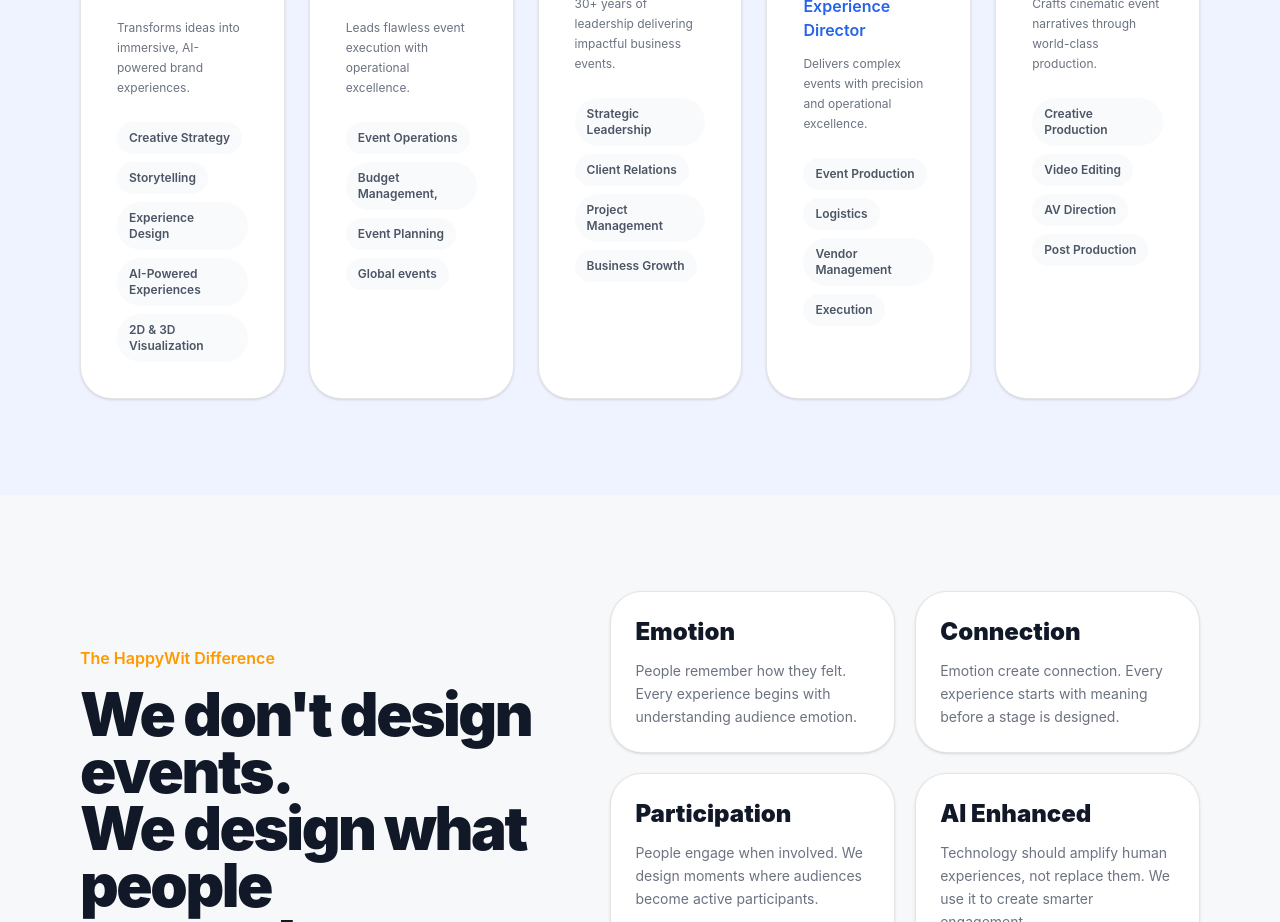
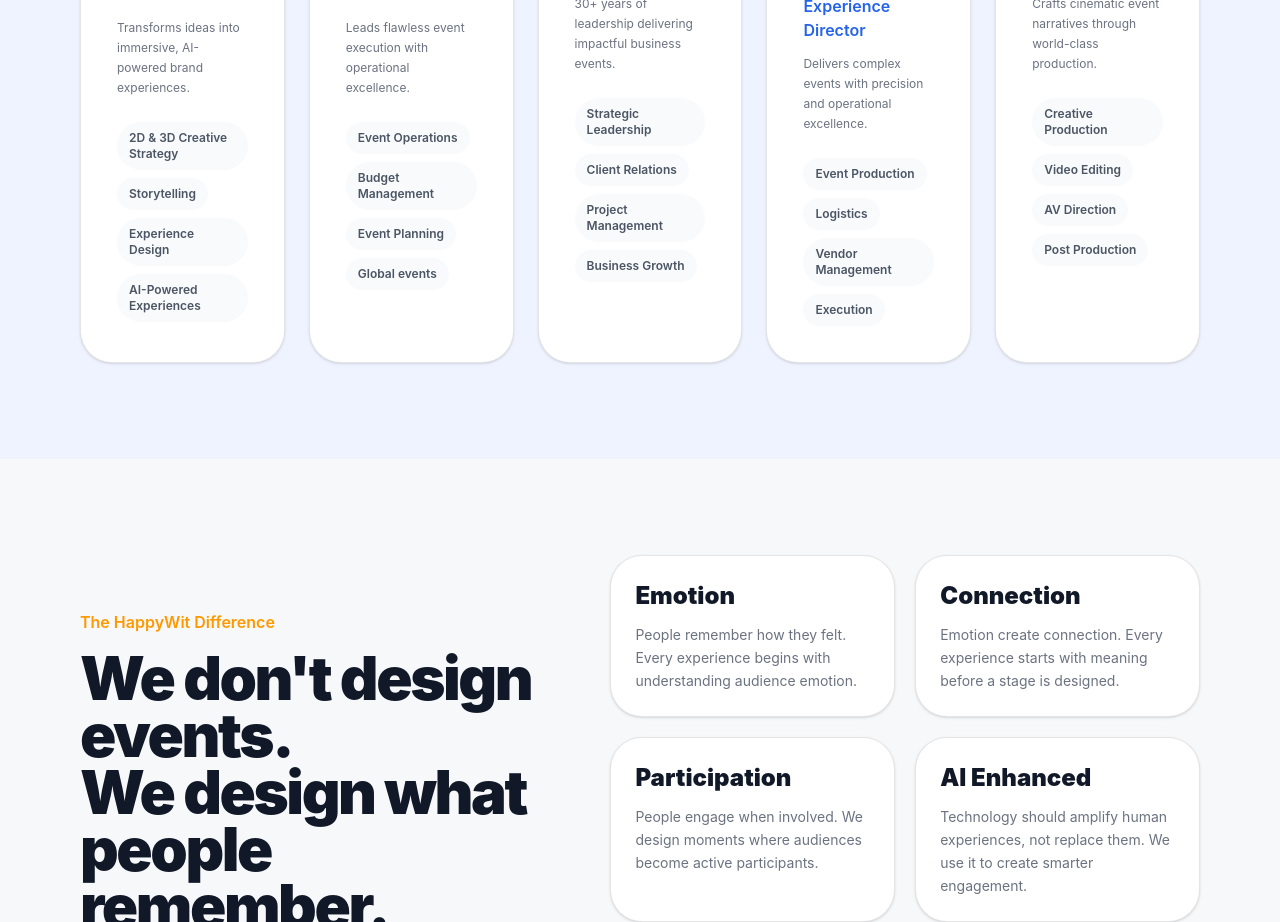
Before and after one commit to pawanmodi4life/HappyWit, a React (Vite) app: page / in a window 1280 px wide. Shown: the part 7980-8902 px from the top of the page. Built offline with nearby package versions, Linux system fonts and the light colour scheme.

Commit message:
Update skills for Creative Experience Director

```diff
--- a/src/App.jsx
+++ b/src/App.jsx
@@ -185,7 +185,7 @@
     experience: "15 Years Experience",
     image: "https://i.ibb.co/RpxP0bYL/Chat-GPT-Image-Jun-3-2026-07-33-02-PM.png",
     desc: "Transforms ideas into immersive, AI-powered brand experiences.",
-    skills: ["Creative Strategy", "Storytelling", "Experience Design", "AI-Powered Experiences", "2D & 3D Visualization"],
+    skills: ["2D & 3D Creative Strategy", "Storytelling", "Experience Design", "AI-Powered Experiences",],
   },
 {
     name: "Rahul Tiwari",
@@ -193,7 +193,7 @@
     experience: "20 Years Experience",
     image: "https://i.ibb.co/vxyYyJhS/1748581806843.jpg",
     desc: "Leads flawless event execution with operational excellence.",
-    skills: ["Event Operations", "Budget Management,", "Event Planning", "Global events"],
+    skills: ["Event Operations", "Budget Management", "Event Planning", "Global events"],
   },
 
   {
```
